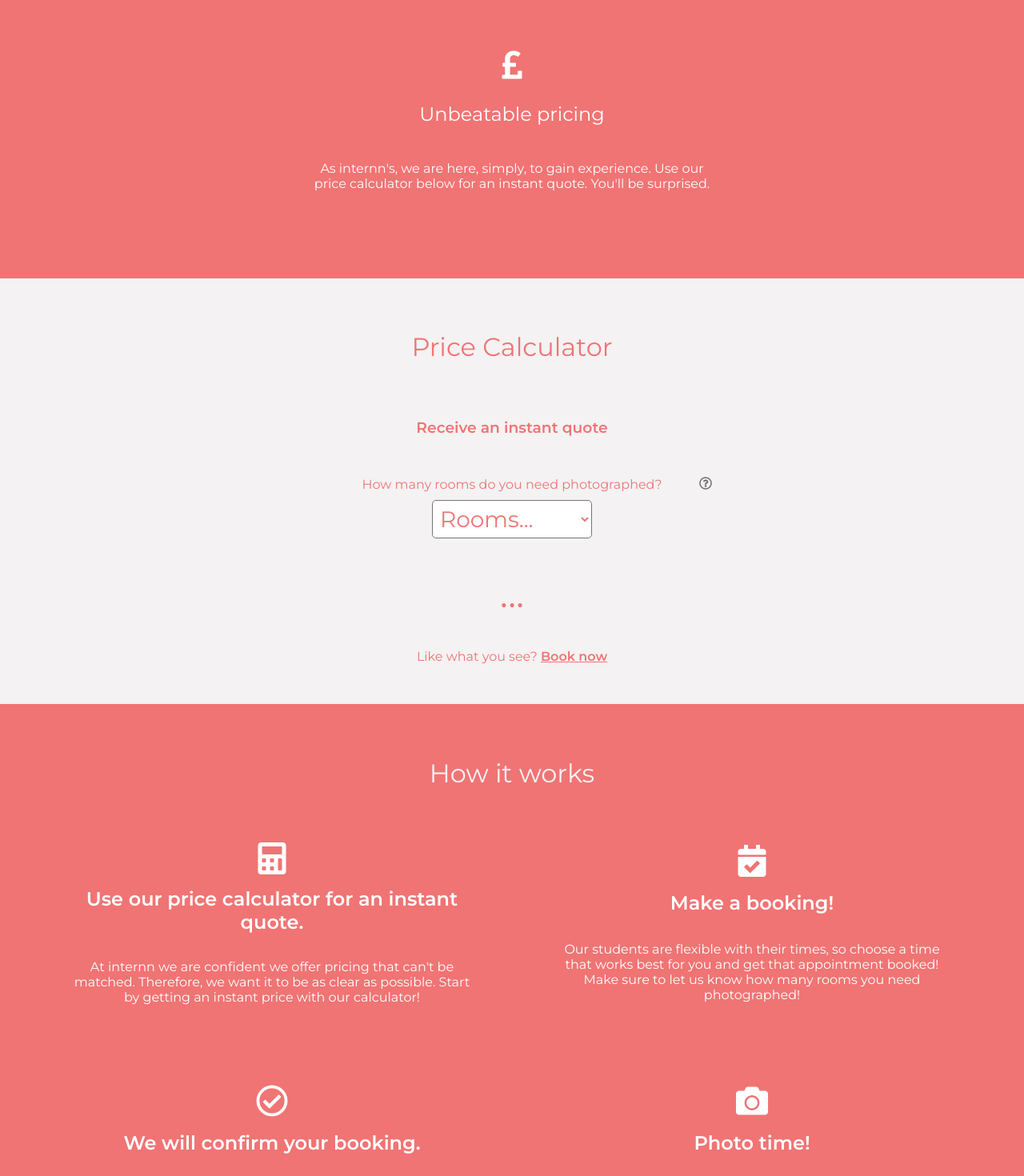
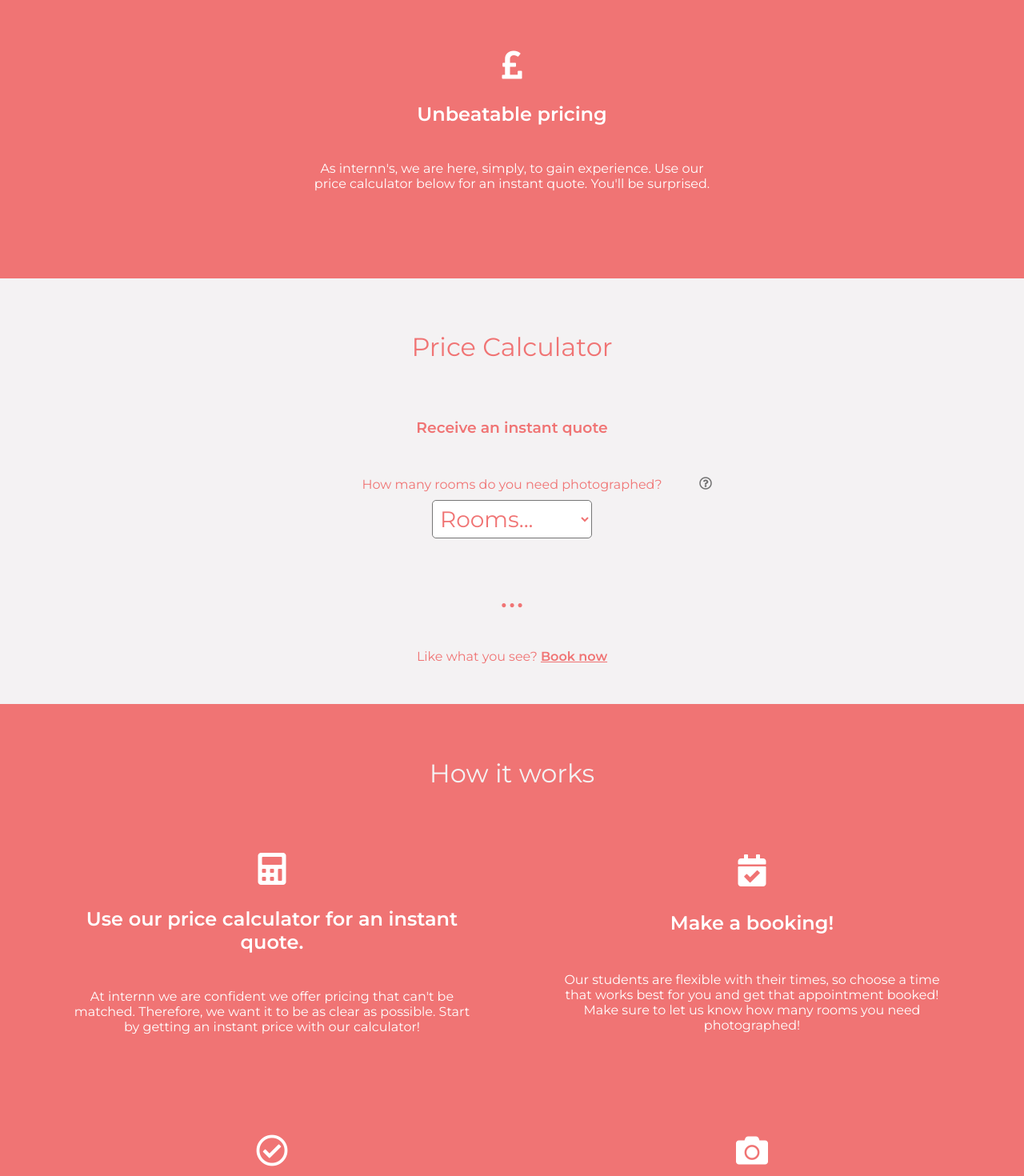
Before and after one commit to SamKelsey/internn-react-app, a React (Create React App) app: page / in a window 1280 px wide. Shown: the part 1060-2530 px from the top of the page at 80% size. Built offline with nearby package versions, Linux system fonts and the light colour scheme.

Commit message:
minor styling and wording updates

```diff
--- a/src/components/About/about.css
+++ b/src/components/About/about.css
@@ -5,7 +5,7 @@
   padding: 40px;
 }
 
-.section-about-us h2 {
+.section-about-us > h2 {
   font-family: "Montserrat", sans-serif;
   font-weight: lighter;
   font-size: 2rem;
--- a/src/components/About/about.scss
+++ b/src/components/About/about.scss
@@ -6,7 +6,7 @@
   color: $sigWhite;
   padding: 40px;
 
-  h2 {
+  > h2 {
     font-family: "Montserrat", sans-serif;
     font-weight: lighter;
     font-size: 2rem;
--- a/src/components/HowItWorks/HowItWorks.jsx
+++ b/src/components/HowItWorks/HowItWorks.jsx
@@ -15,7 +15,7 @@ const HowItWorks = () => {
     },
     {
       icon: "far fa-check-circle",
-      title: "We will confirm your booking.",
+      title: "We confirm your booking.",
       body: "Once we see your booking we will find an internn who is available for the appointment. After we've got an internn, we will confirm you're booking and notify you. This usually takes no more than a day.",
     },
     {
@@ -40,7 +40,7 @@ const HowItWorks = () => {
       <h2>How it works</h2>
       <div className="about-cards">
         {infoList.map(({ icon, title, body }) => (
-          <Card icon={icon} title={title} body={body} height={250} />
+          <Card icon={icon} title={title} body={body} height={300} />
         ))}
       </div>
     </div>
```
Also changed, not shown: 1 other file (tests, documents, lock files or other folders).
